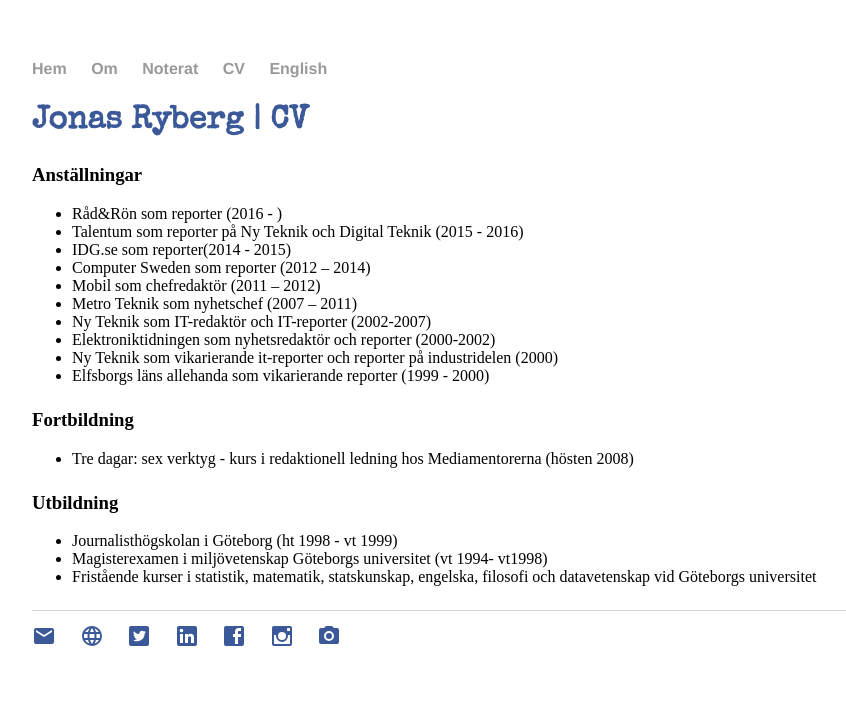
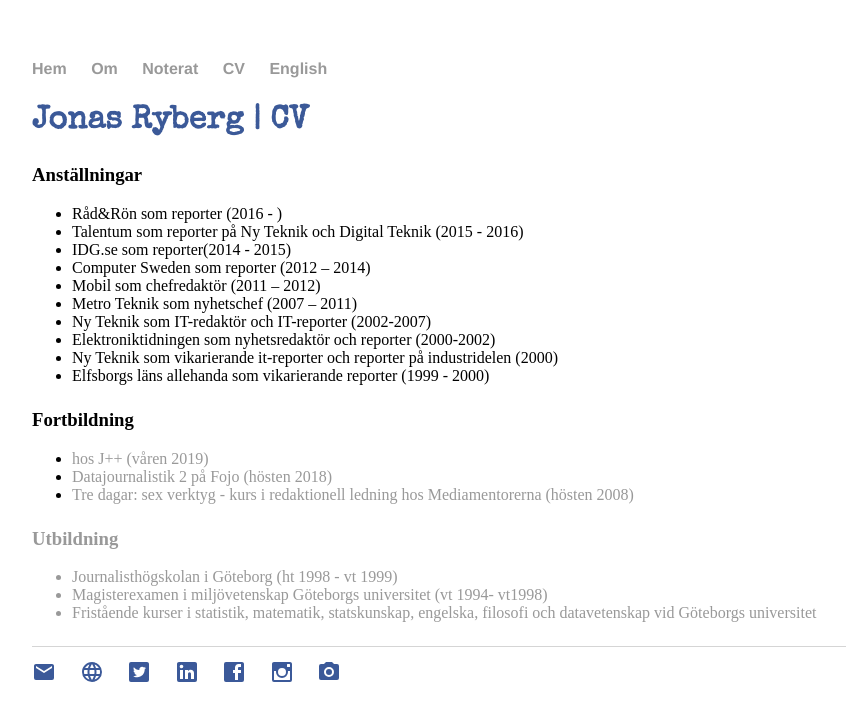
Before and after one commit to jonasryberg/jonasryberg.github.io, a Jekyll site: the page built from cv/index.html, in a window 1280 px wide. Shown: the top 721 px of the page, without its empty margins (160-1006 px from the left). Built offline with Jekyll 4.4.1, drawn with Linux system fonts in a browser that asks for light colours.

Commit message:
Update cv.html

```diff
--- a/_includes/cv.html
+++ b/_includes/cv.html
@@ -16,7 +16,9 @@
 <p>
 <h3>Fortbildning</h3>
 <ul>
-<li>Tre dagar: sex verktyg - kurs i redaktionell ledning hos Mediamentorerna (hösten 2008) </li>
+  <li><a href="http://jplusplus.org/sv/academy/lar-dig-programmering-for-journalister/ "Programmering för journalister"> hos J++ (våren 2019)
+  <li>Datajournalistik 2 på Fojo (hösten 2018)</i>
+  <li>Tre dagar: sex verktyg - kurs i redaktionell ledning hos Mediamentorerna (hösten 2008) </li>
 </ul>
 </p>
 <p>
```
